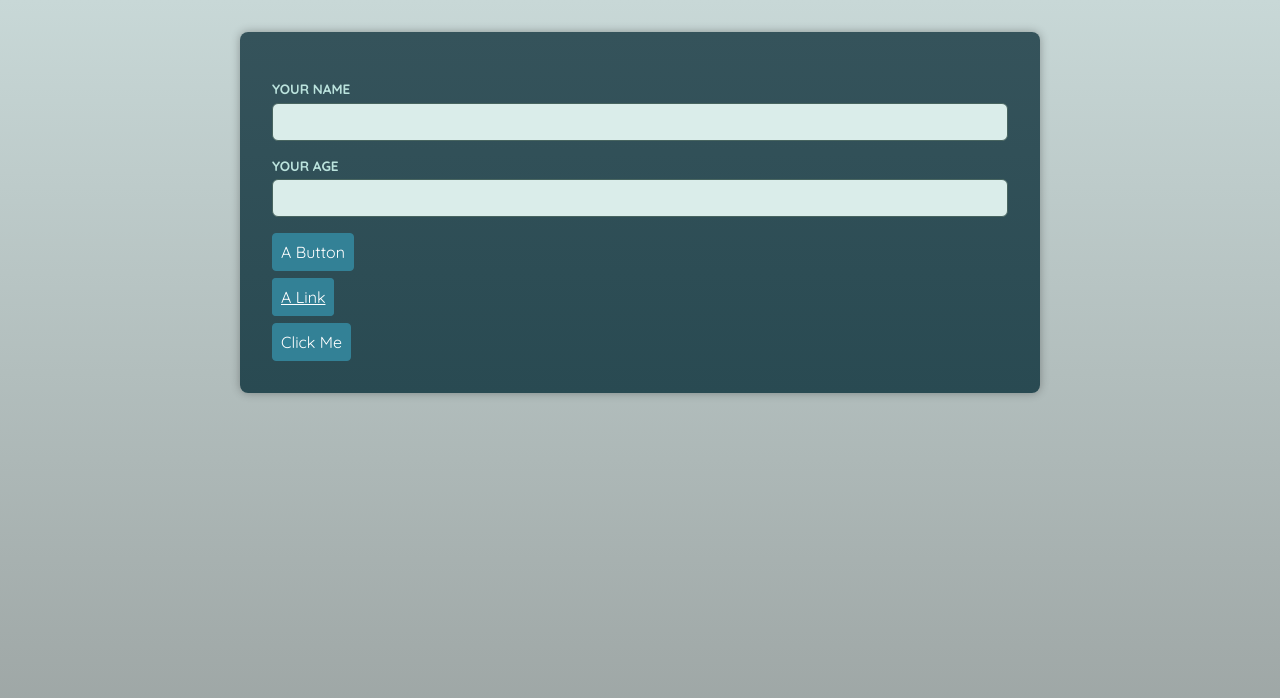
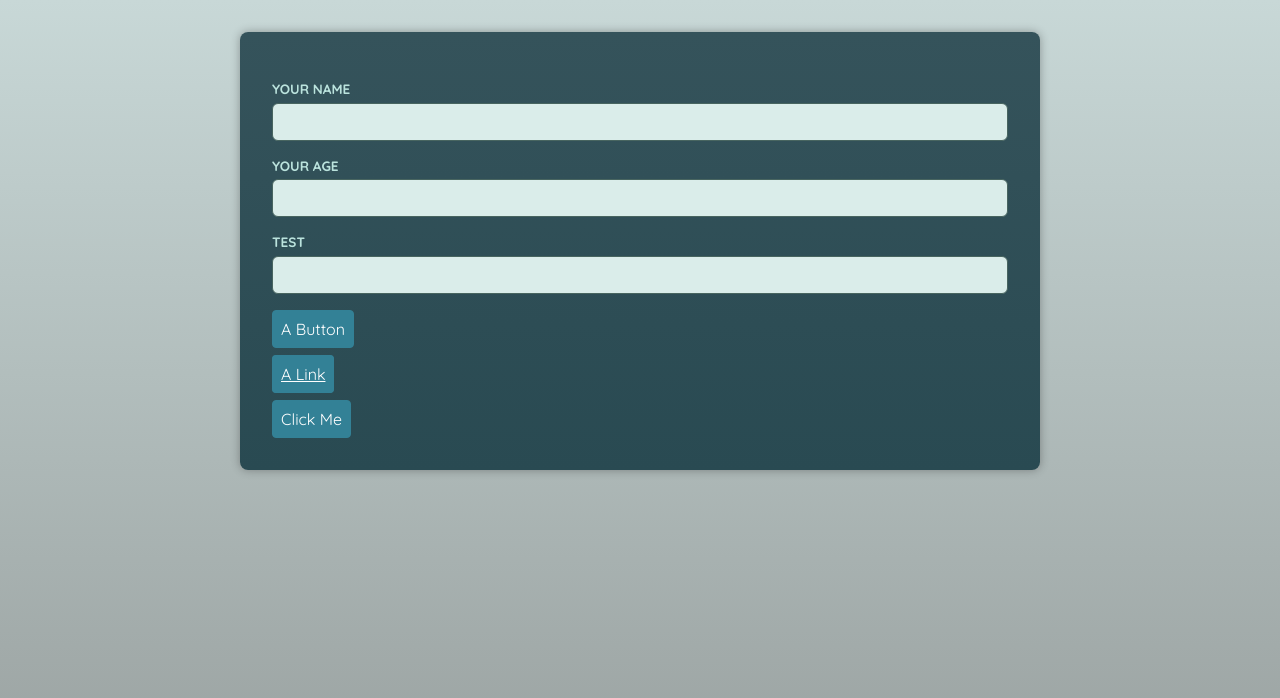
Before and after one commit to Revoj-a/React-TS-Project, a React (Vite) app: page / in a window 1280 px wide. Shown: the top 698 px of the page. Built offline with nearby package versions, Linux system fonts and the light colour scheme; a web font is replaced by a local one.

Commit message:
Add props in Input Component

```diff
--- a/src/App.tsx
+++ b/src/App.tsx
@@ -1,12 +1,15 @@
+import { useRef } from "react";
 import Button from "./components/Button";
 import Container from "./components/Container";
 import Input from "./components/Input";
 
 function App() {
+  const input = useRef<HTMLInputElement>(null);
   return (
     <main>
       <Input id="name" label="Your name" type="text" />
       <Input id="age" label="Your age" type="number" />
+      <Input label="Test" id="test" ref={input} />
       <p>
         <Button>A Button</Button>
       </p>
--- a/src/components/Input.tsx
+++ b/src/components/Input.tsx
@@ -1,17 +1,20 @@
-import { ComponentPropsWithoutRef } from "react";
+import { ComponentPropsWithoutRef, forwardRef } from "react";
 
 type InputProps = {
   label: string;
   id: string;
 } & ComponentPropsWithoutRef<"input">;
 
-const Input = ({ label, id, ...props }: InputProps) => {
+const Input = forwardRef<HTMLInputElement, InputProps>(function Input(
+  { label, id, ...props },
+  ref
+) {
   return (
     <p>
       <label htmlFor={id}>{label}</label>
-      <input id={id} {...props} />
+      <input id={id} {...props} ref={ref} />
     </p>
   );
-};
+});
 
 export default Input;
```
